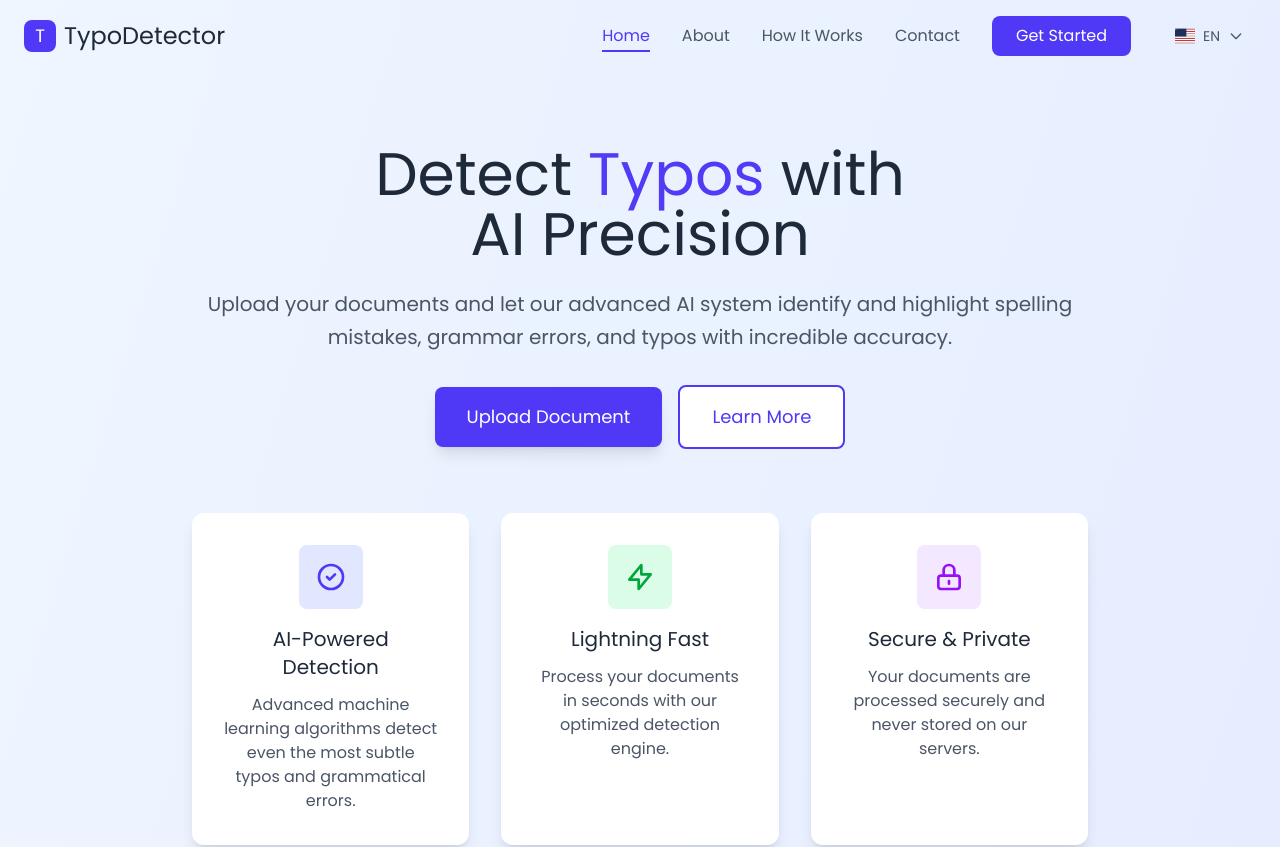
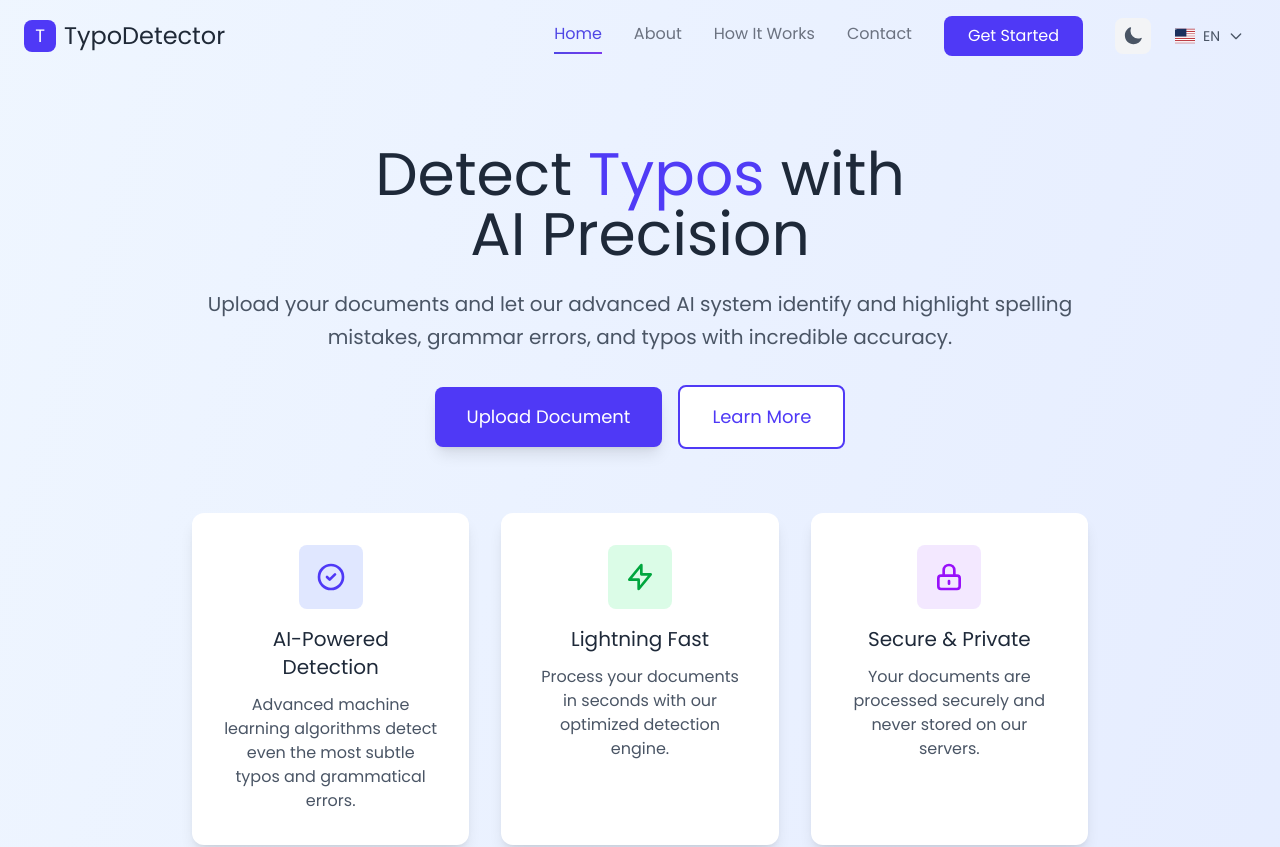
Before and after one commit to Ardiannnnnn/TypoDetection, a Next.js app: page /en in a window 1280 px wide. Shown: the top 847 px of the page. Built offline with nearby package versions, Linux system fonts and the light colour scheme.

Commit message:
feat: add dark mode

```diff
--- a/package.json
+++ b/package.json
@@ -11,6 +11,7 @@
   "dependencies": {
     "next": "15.4.5",
     "next-intl": "^4.3.4",
+    "next-themes": "^0.4.6",
     "pdf-lib": "^1.17.1",
     "pdf2pic": "^3.2.0",
     "pdfjs-dist": "^5.4.54",
--- a/src/app/[locale]/layout.tsx
+++ b/src/app/[locale]/layout.tsx
@@ -1,54 +1,40 @@
-import {NextIntlClientProvider} from 'next-intl';
-import {getMessages} from 'next-intl/server';
-import {notFound} from 'next/navigation';
-import type { Metadata } from 'next';
-import '../globals.css';
-import { poppins } from '../fonts';
+import { getMessages } from "next-intl/server";
+import { notFound } from "next/navigation";
+import type { Metadata } from "next";
+import "../globals.css";
+import { poppins } from "../fonts";
+import { Providers } from "./providers";
 
-
-const locales = ['en', 'id'];
+const locales = ["en", "id"];
 
 export const metadata: Metadata = {
-  title: 'TypoDetector',
-  description: 'Automatically detect typos in your thesis or final project report with AI technology. Fast, accurate, and supports PDF files.',
-  icons: {
-    icon: '/favicon.svg',
-    shortcut: '/favicon.svg',
-    apple: '/favicon.svg',
-  },
+  title: "TypoDetector",
+  description: "Automatically detect typos in your thesis...",
+  icons: { icon: "/favicon.svg" },
 };
 
 export function generateStaticParams() {
-  return locales.map((locale) => ({locale}));
+  return locales.map((locale) => ({ locale }));
 }
 
 export default async function LocaleLayout({
   children,
-  params
+  params,
 }: {
   children: React.ReactNode;
-  params: Promise<{locale: string}>;
+  params: Promise<{ locale: string }>;
 }) {
-  const {locale} = await params;
-
-  // ✅ Debug logs di server side
-  console.log('🔧 Layout - Received locale:', locale);
-
-  if (!locales.includes(locale)) {
-    console.log('❌ Layout - Invalid locale, calling notFound');
-    notFound();
-  }
+  const { locale } = await params;
+  if (!locales.includes(locale)) notFound();
 
   const messages = await getMessages();
-  console.log('📄 Layout - Messages loaded for locale:', locale);
-  console.log('🎯 Layout - Sample message:', messages?.hero?.title);
 
 return (
-    <html lang={locale} className={poppins.variable}>
+  <html lang={locale} className={poppins.variable} suppressHydrationWarning>
     <body className={poppins.className}>
-        <NextIntlClientProvider messages={messages}>
+      <Providers messages={messages} locale={locale}>
         {children}
-        </NextIntlClientProvider>
+      </Providers>
     </body>
   </html>
 );
--- a/src/app/[locale]/page.tsx
+++ b/src/app/[locale]/page.tsx
@@ -1,4 +1,4 @@
-'use client';
+"use client"
 
 import { useEffect, useRef } from 'react';
 import Link from 'next/link';
@@ -68,7 +68,7 @@ export default function Home() {
   };
 
   return (
-    <div className="min-h-screen bg-gradient-to-br from-blue-50 to-indigo-100 font-poppins">
+    <div className="min-h-screen bg-gradient-to-br from-blue-50 dark:bg-black to-indigo-100 font-poppins">
       <Navbar />
 
       <div id="hero" className="pt-20">
--- /dev/null
+++ b/src/app/[locale]/providers.tsx
@@ -0,0 +1,24 @@
+'use client';
+
+import { NextIntlClientProvider } from 'next-intl';
+import { ThemeProvider } from 'next-themes';
+
+interface ProvidersProps {
+  children: React.ReactNode;
+  messages: any;
+  locale: string;
+}
+
+export function Providers({ children, messages, locale }: ProvidersProps) {
+  return (
+    <ThemeProvider
+      attribute="class"
+      defaultTheme="system"
+      enableSystem
+    >
+      <NextIntlClientProvider messages={messages} locale={locale}>
+        {children}
+      </NextIntlClientProvider>
+    </ThemeProvider>
+  );
+}
--- a/src/app/[locale]/upload/page.tsx
+++ b/src/app/[locale]/upload/page.tsx
@@ -1,4 +1,4 @@
-'use client';
+"use client"
 
 import { useState, useRef } from 'react';
 import { useTranslations, useLocale } from 'next-intl';
--- a/src/app/globals.css
+++ b/src/app/globals.css
@@ -1,22 +1,115 @@
 @import "tailwindcss";
 
-:root {
-  --background: #ffffff;
-  --foreground: #171717;
-  --font-poppins: 'Poppins', -apple-system, BlinkMacSystemFont, 'Segoe UI', 'Roboto', 'Oxygen', 'Ubuntu', 'Cantarell', 'Fira Sans', 'Droid Sans', 'Helvetica Neue', sans-serif;
+@tailwind utilities;
+
+/* ✅ Custom navbar styles yang bekerja */
+.navbar-base {
+  position: fixed;
+  top: 0;
+  left: 0;
+  right: 0;
+  z-index: 50;
+  transition: all 0.3s ease;
+  font-family: 'Poppins', sans-serif;
 }
 
-@media (prefers-color-scheme: dark) {
-  :root {
-    --background: #0a0a0a;
-    --foreground: #ededed;
-  }
+.navbar-transparent {
+  background: transparent;
 }
 
-body {
-  background: var(--background);
-  color: var(--foreground);
-  font-family: var(--font-poppins);
+.navbar-scrolled {
+  backdrop-filter: blur(12px);
+  box-shadow: 0 10px 15px -3px rgba(0, 0, 0, 0.1);
+}
+
+/* Light mode */
+.navbar-scrolled {
+  background: rgba(255, 255, 255, 0.95);
+  border-bottom-color: rgba(229, 231, 235, 0.8);
+}
+
+.navbar-scrolled .nav-text {
+  color: #374151;
+}
+
+.navbar-scrolled .nav-logo {
+  color: #1f2937;
+}
+
+/* Dark mode */
+.dark .navbar-scrolled {
+  background: rgba(17, 24, 39, 0.95);
+  border-bottom-color: rgba(75, 85, 99, 0.8);
+}
+
+.dark .navbar-scrolled .nav-text {
+  color: #f3f4f6;
+}
+
+.dark .navbar-scrolled .nav-logo {
+  color: #ffffff;
+}
+
+/* Update nav-link styles di globals.css */
+.nav-link {
+  position: relative;
+  transition: all 0.2s ease;
+  color: #6b7280;
+  display: inline-block; /* ✅ Important untuk positioning */
+  text-decoration: none;
+}
+
+.dark .nav-link {
+  color: #d1d5db;
+}
+
+.nav-link:hover {
+  color: #4f46e5;
+}
+
+.dark .nav-link:hover {
+  color: #818cf8;
+}
+
+.nav-link.active {
+  color: #4f46e5;
+}
+
+.dark .nav-link.active {
+  color: #818cf8;
+}
+
+/* ✅ Better underline animation */
+.nav-link::after {
+  content: '';
+  position: absolute;
+  bottom: -4px;
+  left: 0;
+  width: 0;
+  height: 2px;
+  background: linear-gradient(90deg, #4f46e5, #7c3aed);
+  transition: width 0.3s ease;
+}
+
+.nav-link:hover::after,
+.nav-link.active::after {
+  width: 100%;
+}
+
+/* ✅ Prevent layout shift */
+.nav-link {
+  padding-bottom: 4px;
+}
+
+/* Mobile menu */
+.mobile-menu {
+  background: #ffffff;
+  border: 1px solid #e5e7eb;
+}
+
+.dark .mobile-menu {
+  background: #1f2937;
+  border: 1px solid #374151;
 }
 
 /* Smooth scrolling */
@@ -127,3 +220,15 @@ select:focus {
 .slide-in-from-top-2 {
   animation: slide-in-from-top-2 0.2s ease-out;
 }
+
+/* Default light theme */
+body {
+  background: #ffffff;
+  color: #1f2937;
+}
+
+/* Dark theme */
+.dark body {
+  background: #111827;
+  color: #f9fafb;
+}
--- a/src/components/LanguageSwitcher.tsx
+++ b/src/components/LanguageSwitcher.tsx
@@ -80,8 +80,6 @@ export default function LanguageSwitcher() {
     setIsOpen(false);
   }, [pathname]);
 
-  console.log('🌐 Current locale in switcher:', locale);
-  console.log('📍 Current pathname in switcher:', pathname);
 
   return (
     <div className="relative" ref={dropdownRef}>
--- a/src/components/Navbar.tsx
+++ b/src/components/Navbar.tsx
@@ -4,7 +4,8 @@ import Link from 'next/link';
 import { useState, useEffect } from 'react';
 import { usePathname } from 'next/navigation';
 import { useTranslations, useLocale } from 'next-intl';
-import LanguageSwitcher from './LanguageSwitcher'; // ✅ Fix import path
+import LanguageSwitcher from './LanguageSwitcher';
+import ThemeToggle from './ThemeToggle'; // ✅ Import ThemeToggle
 
 interface NavbarProps {
   showBackButton?: boolean;
@@ -13,7 +14,7 @@ interface NavbarProps {
 export default function Navbar({ showBackButton = false }: NavbarProps) {
   const t = useTranslations('navigation');
   const locale = useLocale();
-  const [activeSection, setActiveSection] = useState('hero'); // ✅ Default ke hero
+  const [activeSection, setActiveSection] = useState('hero');
   const [isScrolled, setIsScrolled] = useState(false);
   const [isMobileMenuOpen, setIsMobileMenuOpen] = useState(false);
   const pathname = usePathname();
@@ -87,11 +88,7 @@ export default function Navbar({ showBackButton = false }: NavbarProps) {
   ];
 
   return (
-    <nav className={`fixed top-0 left-0 right-0 z-50 transition-all duration-300 font-poppins ${
-      isScrolled
-        ? 'bg-white/95 backdrop-blur-md shadow-lg'
-        : 'bg-transparent'
-    }`}>
+    <nav className={`navbar-base ${isScrolled ? 'navbar-scrolled' : 'navbar-transparent'}`}>
       <div className="container mx-auto px-6 py-4">
         <div className="flex items-center justify-between">
           {/* Logo */}
@@ -103,7 +100,7 @@ export default function Navbar({ showBackButton = false }: NavbarProps) {
             <div className="w-8 h-8 bg-indigo-600 rounded-lg flex items-center justify-center transition-all duration-200 group-hover:scale-110 group-hover:rotate-3">
               <span className="text-white font-bold text-lg font-poppins">T</span>
             </div>
-            <span className="text-2xl font-bold text-gray-800 font-poppins transition-colors duration-200 group-hover:text-indigo-600">
+            <span className="nav-logo text-2xl font-bold font-poppins transition-colors duration-200 group-hover:text-indigo-600">
               TypoDetector
             </span>
           </Link>
@@ -114,28 +111,22 @@ export default function Navbar({ showBackButton = false }: NavbarProps) {
               {/* Home/Hero Link */}
               <button
                 onClick={scrollToTop}
-                className={`relative text-gray-600 hover:text-indigo-600 transition-all duration-200 font-medium font-poppins group focus:outline-none ${
-                  activeSection === 'hero' ? 'text-indigo-600' : ''
+                className={`nav-link font-medium font-poppins group focus:outline-none transition-colors duration-200 ${
+                  activeSection === 'hero' ? 'active text-indigo-600' : 'hover:text-indigo-600'
                 }`}
               >
                 {t('home')}
-                <span className={`absolute -bottom-1 left-0 h-0.5 bg-indigo-600 transition-all duration-300 ${
-                  activeSection === 'hero' ? 'w-full' : 'w-0 group-hover:w-full'
-                }`}></span>
               </button>
 
               {navLinks.map((link) => (
                 <button
                   key={link.id}
                   onClick={() => smoothScrollTo(link.id)}
-                  className={`relative text-gray-600 hover:text-indigo-600 transition-all duration-200 font-medium font-poppins group focus:outline-none ${
-                    activeSection === link.id ? 'text-indigo-600' : ''
+                  className={`nav-link font-medium font-poppins group focus:outline-none transition-colors duration-200 ${
+                    activeSection === link.id ? 'active text-indigo-600' : 'hover:text-indigo-600'
                   }`}
                 >
                   {link.label}
-                  <span className={`absolute -bottom-1 left-0 h-0.5 bg-indigo-600 transition-all duration-300 ${
-                    activeSection === link.id ? 'w-full' : 'w-0 group-hover:w-full'
-                  }`}></span>
                 </button>
               ))}
 
@@ -146,18 +137,22 @@ export default function Navbar({ showBackButton = false }: NavbarProps) {
                 {t('getStarted')}
               </Link>
 
-              {/* Language Switcher */}
-              <LanguageSwitcher />
+              {/* Right Controls */}
+              <div className="flex items-center space-x-3">
+                <ThemeToggle />
+                <LanguageSwitcher />
+              </div>
             </div>
           )}
 
           {/* Mobile Menu Button */}
           {!showBackButton && (
-            <div className="lg:hidden flex items-center space-x-4">
+            <div className="lg:hidden flex items-center space-x-3">
+              <ThemeToggle />
               <LanguageSwitcher />
               <button
                 onClick={() => setIsMobileMenuOpen(!isMobileMenuOpen)}
-                className="p-2 text-gray-600 hover:text-indigo-600 transition-colors duration-200 focus:outline-none"
+                className="nav-link p-2 hover:text-indigo-600 transition-colors duration-200 focus:outline-none"
               >
                 <svg className="w-6 h-6" fill="none" stroke="currentColor" viewBox="0 0 24 24">
                   {isMobileMenuOpen ? (
@@ -170,30 +165,19 @@ export default function Navbar({ showBackButton = false }: NavbarProps) {
             </div>
           )}
 
-          {/* Back Button for Upload Page - Responsive */}
+          {/* Back Button */}
           {showBackButton && (
-            <div className="flex items-center space-x-4">
+            <div className="flex items-center space-x-3">
+              <ThemeToggle />
               <LanguageSwitcher />
-              {/* Desktop - Text with Icon */}
               <Link
                 href={`/${locale}`}
-                className="hidden lg:flex items-center space-x-2 text-indigo-600 hover:text-indigo-700 font-medium transition-colors duration-200 font-poppins group focus:outline-none"
+                className="nav-link hidden lg:flex items-center space-x-2 hover:text-indigo-700 font-medium transition-colors duration-200 font-poppins group focus:outline-none"
               >
                 <svg className="w-4 h-4 transition-transform duration-200 group-hover:-translate-x-1" fill="none" stroke="currentColor" viewBox="0 0 24 24">
                   <path strokeLinecap="round" strokeLinejoin="round" strokeWidth={2} d="M15 19l-7-7 7-7" />
                 </svg>
                 <span>{t('backToHome')}</span>
-              </Link>
-
-              {/* Mobile - Icon Only */}
-              <Link
-                href={`/${locale}`}
-                className="lg:hidden flex items-center justify-center w-10 h-10 text-indigo-600 hover:text-indigo-700 hover:bg-indigo-50 rounded-lg transition-all duration-200 font-poppins group focus:outline-none"
-                title={t('backToHome')}
-              >
-                <svg className="w-5 h-5 transition-transform duration-200 group-hover:-translate-x-1" fill="none" stroke="currentColor" viewBox="0 0 24 24">
-                  <path strokeLinecap="round" strokeLinejoin="round" strokeWidth={2} d="M15 19l-7-7 7-7" />
-                </svg>
               </Link>
             </div>
           )}
@@ -204,37 +188,29 @@ export default function Navbar({ showBackButton = false }: NavbarProps) {
           <div className={`lg:hidden transition-all duration-300 overflow-hidden ${
             isMobileMenuOpen ? 'max-h-96 opacity-100 mt-4' : 'max-h-0 opacity-0'
           }`}>
-            <div className="bg-white rounded-xl shadow-lg p-6 space-y-4">
-              {/* Home Button for Mobile */}
+            <div className="mobile-menu rounded-xl shadow-lg p-6 space-y-4">
               <button
                 onClick={scrollToTop}
-                className={`block w-full text-left text-gray-600 hover:text-indigo-600 transition-all duration-200 font-medium font-poppins py-2 relative focus:outline-none ${
-                  activeSection === 'hero' ? 'text-indigo-600' : ''
+                className={`nav-link block w-full text-left font-medium font-poppins py-2 relative focus:outline-none ${
+                  activeSection === 'hero' ? 'active' : ''
                 }`}
               >
                 {t('home')}
-                {activeSection === 'hero' && (
-                  <span className="absolute bottom-0 left-0 w-full h-0.5 bg-indigo-600"></span>
-                )}
               </button>
 
               {navLinks.map((link, index) => (
                 <button
                   key={link.id}
                   onClick={() => smoothScrollTo(link.id)}
-                  className={`block w-full text-left text-gray-600 hover:text-indigo-600 transition-all duration-200 font-medium font-poppins py-2 relative focus:outline-none ${
-                    activeSection === link.id ? 'text-indigo-600' : ''
+                  className={`nav-link block w-full text-left font-medium font-poppins py-2 relative focus:outline-none ${
+                    activeSection === link.id ? 'active' : ''
                   }`}
-                  style={{ animationDelay: `${(index + 1) * 100}ms` }}
                 >
                   {link.label}
-                  {activeSection === link.id && (
-                    <span className="absolute bottom-0 left-0 w-full h-0.5 bg-indigo-600"></span>
-                  )}
                 </button>
               ))}
 
-              <div className="pt-4 border-t border-gray-200">
+              <div className="pt-4 border-t border-gray-200 dark:border-gray-600">
                 <Link
                   href={`/${locale}/upload`}
                   className="block w-full text-center bg-indigo-600 text-white px-6 py-3 rounded-lg hover:bg-indigo-700 transition-colors duration-200 font-poppins focus:outline-none"
--- /dev/null
+++ b/src/components/ThemeToggle.tsx
@@ -0,0 +1,63 @@
+'use client';
+
+import { useState, useEffect } from 'react';
+import { useTheme } from 'next-themes';
+
+export default function ThemeToggle() {
+  const [mounted, setMounted] = useState(false);
+  const { theme, setTheme, resolvedTheme } = useTheme();
+
+  // ✅ Prevent hydration mismatch
+  useEffect(() => {
+    setMounted(true);
+  }, []);
+
+  // ✅ Debug logging
+  useEffect(() => {
+    console.log('🌙 Theme Debug:', { theme, resolvedTheme, mounted });
+  }, [theme, resolvedTheme, mounted]);
+
+  if (!mounted) {
+    return (
+      <div className="w-9 h-9 rounded-lg bg-gray-200 dark:bg-gray-700 animate-pulse"></div>
+    );
+  }
+
+  const handleToggle = () => {
+    const newTheme = theme === 'dark' ? 'light' : 'dark';
+    console.log('🔄 Toggling theme from', theme, 'to', newTheme);
+    setTheme(newTheme);2222
+  };
+
+  // ✅ Use resolvedTheme for accurate detection
+  const currentTheme = resolvedTheme || theme;
+
+  return (
+    <button
+      onClick={handleToggle}
+      className="
+        p-2 rounded-lg
+        bg-gray-100 hover:bg-gray-200
+        dark:bg-gray-800 dark:hover:bg-gray-700
+        text-gray-600 dark:text-gray-300
+        transition-all duration-200
+        hover:scale-105 active:scale-95
+        focus:outline-none focus:ring-2 focus:ring-indigo-500 focus:ring-offset-1
+      "
+      aria-label="Toggle Theme"
+      title={`Switch to ${currentTheme === 'dark' ? 'light' : 'dark'} mode`}
+    >
+      {currentTheme === 'dark' ? (
+        // ☀️ Show SUN icon when in DARK mode (click to go light)
+        <svg className="w-5 h-5" fill="currentColor" viewBox="0 0 24 24">
+          <path d="M12 2.25a.75.75 0 01.75.75v2.25a.75.75 0 01-1.5 0V3a.75.75 0 01.75-.75zM7.5 12a4.5 4.5 0 119 0 4.5 4.5 0 01-9 0zM18.894 6.166a.75.75 0 00-1.06-1.06l-1.591 1.59a.75.75 0 101.06 1.061l1.591-1.59zM21.75 12a.75.75 0 01-.75.75h-2.25a.75.75 0 010-1.5H21a.75.75 0 01.75.75zM17.834 18.894a.75.75 0 001.06-1.06l-1.59-1.591a.75.75 0 10-1.061 1.06l1.59 1.591zM12 18a.75.75 0 01.75.75V21a.75.75 0 01-1.5 0v-2.25A.75.75 0 0112 18zM7.758 17.303a.75.75 0 00-1.061-1.06l-1.591 1.59a.75.75 0 001.06 1.061l1.591-1.59zM6 12a.75.75 0 01-.75.75H3a.75.75 0 010-1.5h2.25A.75.75 0 016 12zM6.697 7.757a.75.75 0 001.06-1.06l-1.59-1.591a.75.75 0 00-1.061 1.06l1.59 1.591z"/>
+        </svg>
+      ) : (
+        // 🌙 Show MOON icon when in LIGHT mode (click to go dark)
+        <svg className="w-5 h-5" fill="currentColor" viewBox="0 0 24 24">
+          <path fillRule="evenodd" d="M9.528 1.718a.75.75 0 01.162.819A8.97 8.97 0 009 6a9 9 0 009 9 8.97 8.97 0 003.463-.69.75.75 0 01.981.98 10.503 10.503 0 01-9.694 6.46c-5.799 0-10.5-4.701-10.5-10.5 0-4.368 2.667-8.112 6.46-9.694a.75.75 0 01.818.162z" clipRule="evenodd"/>
+        </svg>
+      )}
+    </button>
+  );
+}
```
Also changed, not shown: 1 other file (tests, documents, lock files or other folders). Lines whose indentation alone changed are shown as unchanged.
